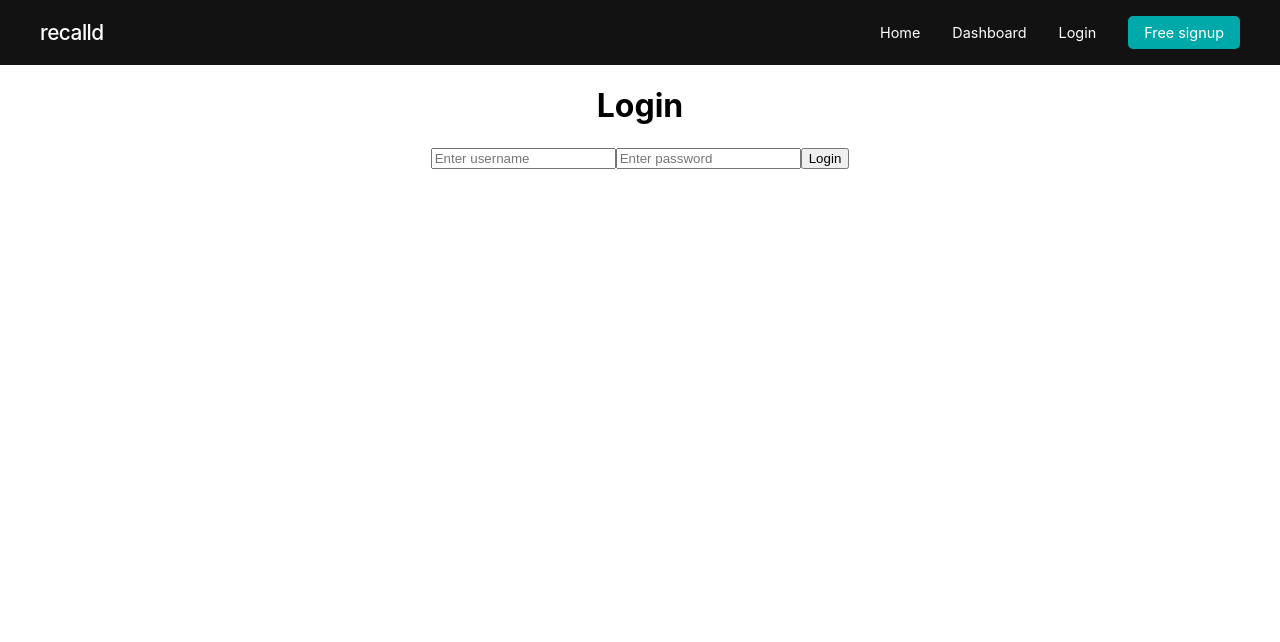
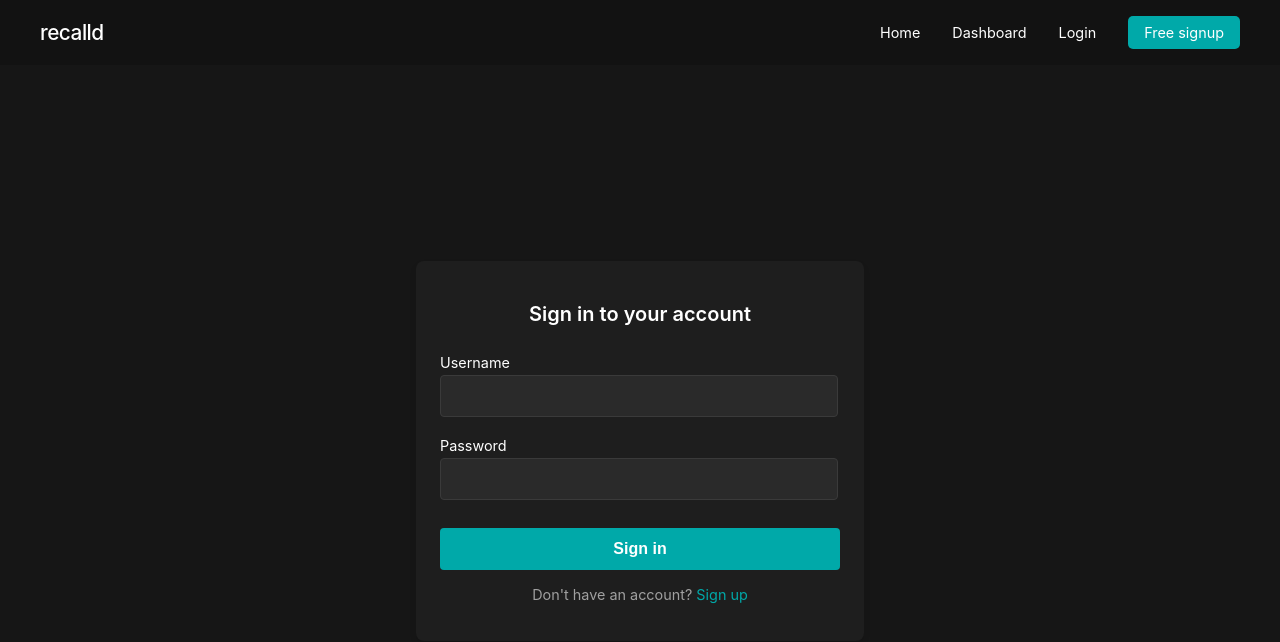
Before and after one commit to yashdumpeta/recalld, a React (Create React App) app in the folder frontend/: page /login in a window 1280 px wide. Shown: the top 642 px of the page. Built offline with nearby package versions, Linux system fonts and the light colour scheme.

Commit message:
made login and register pages, both same styles with some routing between each other

```diff
--- a/frontend/src/components/Form.jsx
+++ b/frontend/src/components/Form.jsx
@@ -3,9 +3,6 @@ import api from "../api";
 import { useNavigate } from "react-router-dom";
 import { ACCESS_TOKEN, REFRESH_TOKEN } from "../constants";
 
-
-//route = where redirected after submitting form
-//method = register/login
 function MyForm({ route, method }) {
     const [username, setUsername] = useState("")
     const [password, setPassword] = useState("")
@@ -17,9 +14,8 @@ function MyForm({ route, method }) {
         e.preventDefault();
 
         try {
-            const response = await api.post(route, {username, password}) //post to the route that was passed to the form, passes
+            const response = await api.post(route, {username, password})
             if(method === "login"){
-                //if no error, get the access token and refresh token and sets them
                 localStorage.setItem(ACCESS_TOKEN, response.data.access);
                 localStorage.setItem(REFRESH_TOKEN, response.data.refresh)
                 navigate("/dashboard")
@@ -34,20 +30,36 @@ function MyForm({ route, method }) {
         finally {
             setLoading(false)
         }
-
     }
-
 
     return (
         <form onSubmit={handleSubmit} className="form-container">
-            <h1>{method === "login" ? "Login" : "Register"}</h1>
-            <input className="form-input" type="text" value={username} onChange={(e) => setUsername(e.target.value)} placeholder="Enter username">
-            </input>
-            <input className="form-input" type="password" value={password} onChange={(e) => setPassword(e.target.value)} placeholder="Enter password">
-            </input>
-            <button className="form-submit-buttom" type="submit">{method === "login" ? "Login" : "Register"}</button>
+            <h2>{method === "register" ? "Create an account" : "Sign in to your account"}</h2>
+            <div className="form-group">
+                <label htmlFor="username">Username</label>
+                <input
+                    id="username"
+                    className="form-input"
+                    type="text"
+                    value={username}
+                    onChange={(e) => setUsername(e.target.value)}
+                />
+            </div>
+            <div className="form-group">
+                <label htmlFor="password">Password</label>
+                <input
+                    id="password"
+                    className="form-input"
+                    type="password"
+                    value={password}
+                    onChange={(e) => setPassword(e.target.value)}
+                />
+            </div>
+            <button className="form-submit-button" type="submit">
+                {method === "register" ? "Sign up" : "Sign in"}
+            </button>
         </form>
     )
-}
+;}
 
 export default MyForm
--- a/frontend/src/pages/LoginPage.jsx
+++ b/frontend/src/pages/LoginPage.jsx
@@ -1,9 +1,20 @@
 import React from 'react'
 import MyForm from '../components/Form'
+import '../styles/RegisterPage.css'
+import { Link } from 'react-router-dom'
 
 const LoginPage = () => {
   return (
-    <MyForm route = "/catalog/token/" method="login"/>
+    <div className='register-page-container'>
+      <div className='register-content'>
+        <div className='logo-container'>
+        </div>
+        <MyForm route="/catalog/token/" method="login" />
+        <p className='login-link'>
+          Don't have an account? <Link to="/register">Sign up</Link>
+        </p>
+      </div>
+    </div>
   )
 }
 
--- a/frontend/src/pages/RegisterPage.jsx
+++ b/frontend/src/pages/RegisterPage.jsx
@@ -1,9 +1,20 @@
 import React from 'react'
 import MyForm from '../components/Form'
+import '../styles/RegisterPage.css'
+import { Link } from 'react-router-dom'
 
 const RegisterPage = () => {
   return (
-    <MyForm route = "/catalog/user/register/" method="register"/>
+    <div className='register-page-container'>
+      <div className='register-content'>
+        <div className='logo-container'>
+        </div>
+        <MyForm route="/catalog/user/register/" method="register" />
+        <p className='login-link'>
+          Already have an account? <Link to="/login">Sign in</Link>
+        </p>
+      </div>
+    </div>
   )
 }
 
--- /dev/null
+++ b/frontend/src/styles/RegisterPage.css
@@ -0,0 +1,113 @@
+.register-page-container {
+    background-color: #161616;
+    min-height: calc(100vh - 60px);
+    display: flex;
+    justify-content: center;
+    align-items: center;
+    padding: 1rem;
+}
+
+.register-content {
+    background-color: #1e1e1e;
+    padding: 1.5rem;
+    border-radius: 8px;
+    width: 100%;
+    max-width: 400px;
+    box-shadow: 0 4px 6px rgba(0, 0, 0, 0.1);
+}
+
+.form-container {
+    display: flex;
+    flex-direction: column;
+    gap: 1.25rem;
+    width: 100%;
+}
+
+.form-container h2 {
+    color: #ffffff;
+    font-size: 1.25rem;
+    font-weight: 600;
+    text-align: center;
+    margin-bottom: 0.5rem;
+}
+
+.form-group {
+    display: flex;
+    flex-direction: column;
+    align-items: flex-start;
+    width: 100%;
+}
+
+.form-group label {
+    color: #ffffff;
+    margin-bottom: 0.25rem;
+    font-size: 0.9rem;
+}
+
+.form-input {
+    width: 93%;
+    padding: 0.75rem;
+    background-color: #2a2a2a;
+    border: 1px solid #3a3a3a;
+    border-radius: 4px;
+    color: #ffffff;
+    font-size: 0.9rem;
+    letter-spacing: -0.5px;
+}
+
+.form-submit-button {
+    width: 100%;
+    padding: 0.75rem;
+    background-color: #00a9a9;
+    color: #ffffff;
+    border: none;
+    border-radius: 4px;
+    font-size: 1rem;
+    cursor: pointer;
+    transition: background-color 0.3s ease;
+    margin-top: 0.5rem;
+    font-weight: 670;
+}
+
+.form-submit-button:hover {
+    background-color: #4cbfbf;
+}
+
+.login-link {
+    text-align: center;
+    margin-top: 1rem;
+    color: #a0a0a0;
+    font-size: 0.9rem;
+}
+
+.login-link a {
+    color: #00a9a9;
+    text-decoration: none;
+}
+
+.login-link a:hover {
+    text-decoration: underline;
+}
+
+@media (max-width: 480px) {
+    .register-content {
+        padding: 1rem;
+    }
+
+    .form-container {
+        gap: 1rem;
+    }
+
+    .form-container h2 {
+        font-size: 1.2rem;
+    }
+
+    .form-input {
+        padding: 0.6rem;
+    }
+
+    .form-submit-button {
+        padding: 0.6rem;
+        font-size: 0.9rem;
+    }
+}
```
